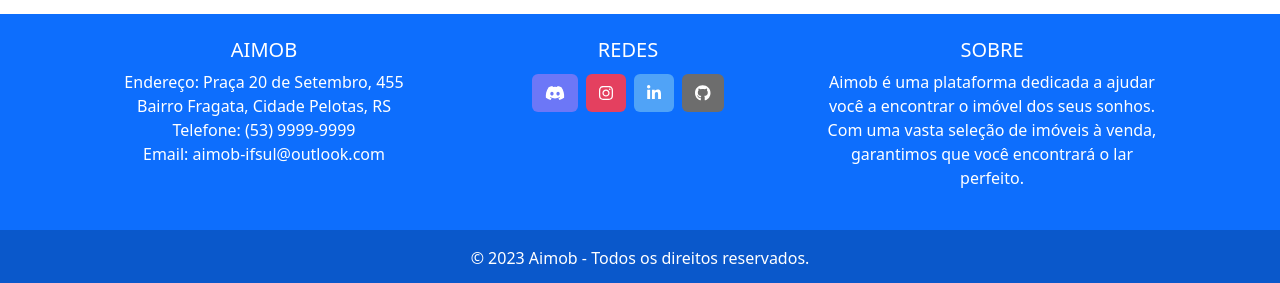
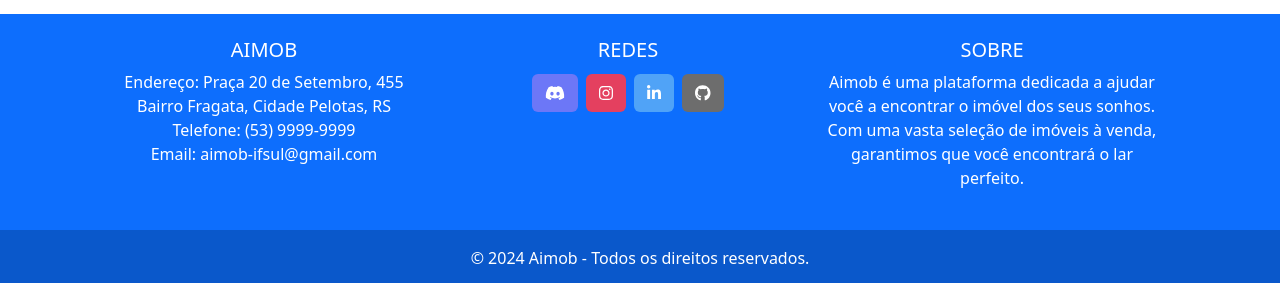
Before and after one commit to viniperess/aimob_frontend, a React (Create React App) app: page /realestatescontact in a window 1280 px wide. Shown: the part 1053-1336 px from the top of the page. Built offline with nearby package versions, Linux system fonts and the light colour scheme; no server answers.

Commit message:
fix: adjust in the year

```diff
--- a/src/components/Footer/index.tsx
+++ b/src/components/Footer/index.tsx
@@ -61,7 +61,7 @@ const Footer: React.FC = () => {
 
       {/* Copyright */}
       <div className="text-center p-3" style={{ backgroundColor: "rgba(0, 0, 0, 0.05)", color: "white" }}>
-        © 2023 Copyright
+        © 2024 Copyright
       </div>
       {/* Copyright */}
     </footer>
--- a/src/components/FooterContact/index.tsx
+++ b/src/components/FooterContact/index.tsx
@@ -17,7 +17,7 @@ const FooterContact: React.FC = () => {
               Endereço: Praça 20 de Setembro, 455 <br />
               Bairro Fragata, Cidade Pelotas, RS <br />
               Telefone: (53) 9999-9999 <br />
-              Email: aimob-ifsul@outlook.com
+              Email: aimob-ifsul@gmail.com
             </p>
           </div>
 
@@ -80,7 +80,7 @@ const FooterContact: React.FC = () => {
 
       {/* Copyright */}
       <div className="text-center p-3" style={{ backgroundColor: "rgba(0, 0, 0, 0.2)", color: "white" }}>
-        © 2023 Aimob - Todos os direitos reservados.
+        © 2024 Aimob - Todos os direitos reservados.
       </div>
     </footer>
   );
```
